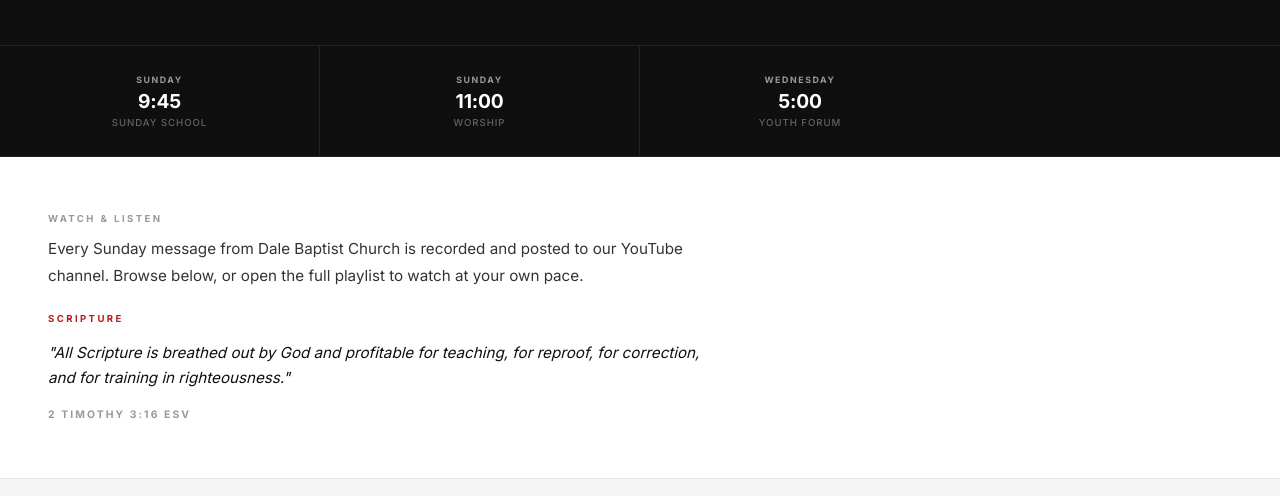
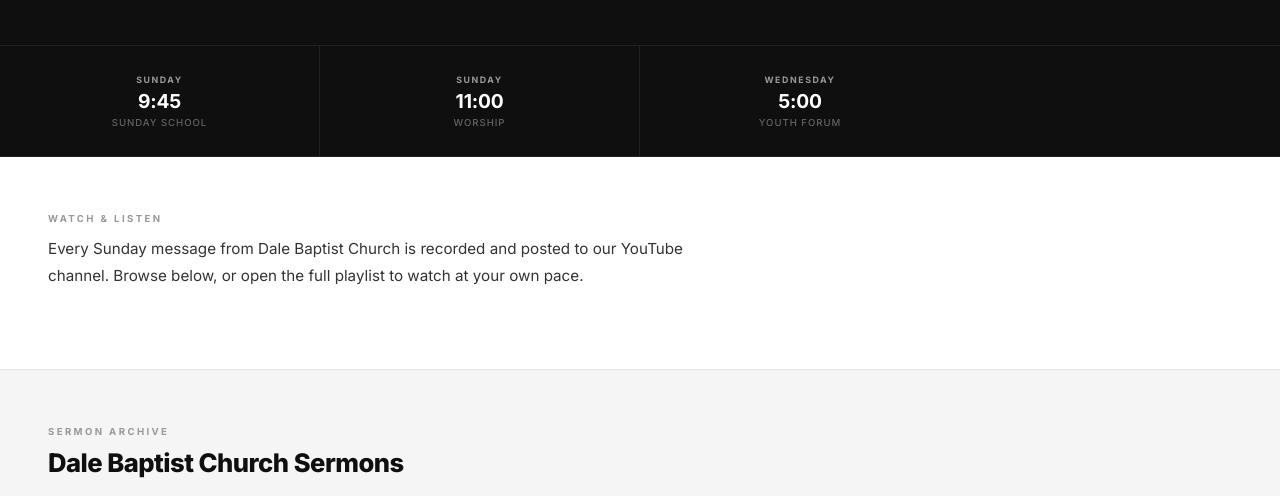
Before and after one commit to dalebaptistchurch/dalebaptistchurch-website, a plain HTML site: page sermons.html in a window 1280 px wide. Shown: the part 278-774 px from the top of the page. Drawn offline with Linux system fonts and the light colour scheme; grey boxes are pictures that could not be loaded.

Commit message:
Add files via upload

```diff
--- a/sermons.html
+++ b/sermons.html
@@ -684,11 +684,6 @@
   <div class="sermons-intro-inner">
     <span class="about-label">Watch &amp; Listen</span>
     <p class="about-body">Every Sunday message from Dale Baptist Church is recorded and posted to our YouTube channel. Browse below, or open the full playlist to watch at your own pace.</p>
-    <div class="verse-section" style="padding:0; background:none; border:none; text-align:left; margin-top:20px;">
-      <span class="verse-label" style="text-align:left;">Scripture</span>
-      <p class="verse-text" style="font-size:0.95rem; max-width:none; text-align:left;">"All Scripture is breathed out by God and profitable for teaching, for reproof, for correction, and for training in righteousness."</p>
-      <span class="verse-ref">2 Timothy 3:16 ESV</span>
-    </div>
   </div>
 </section>
 
```
